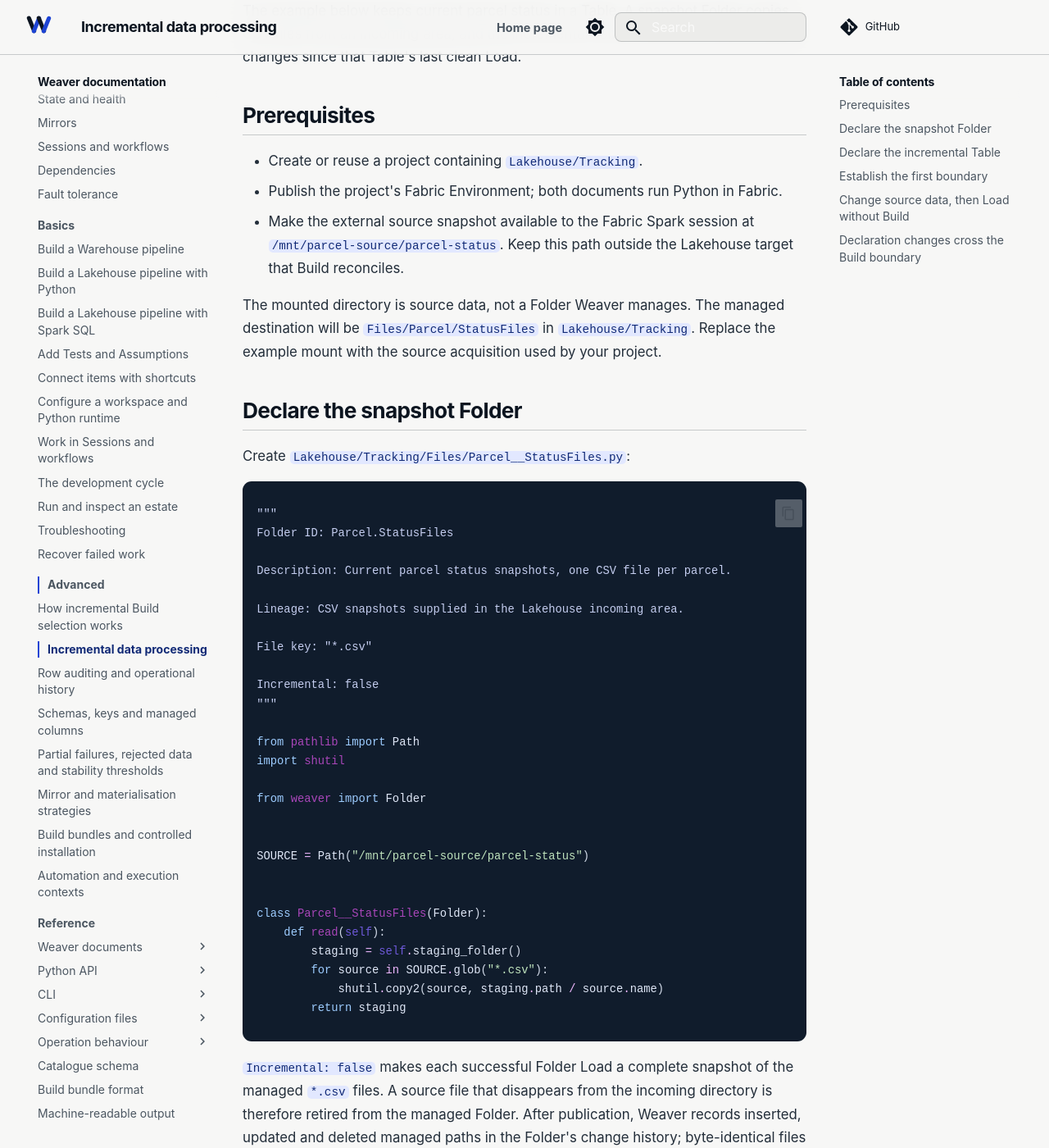
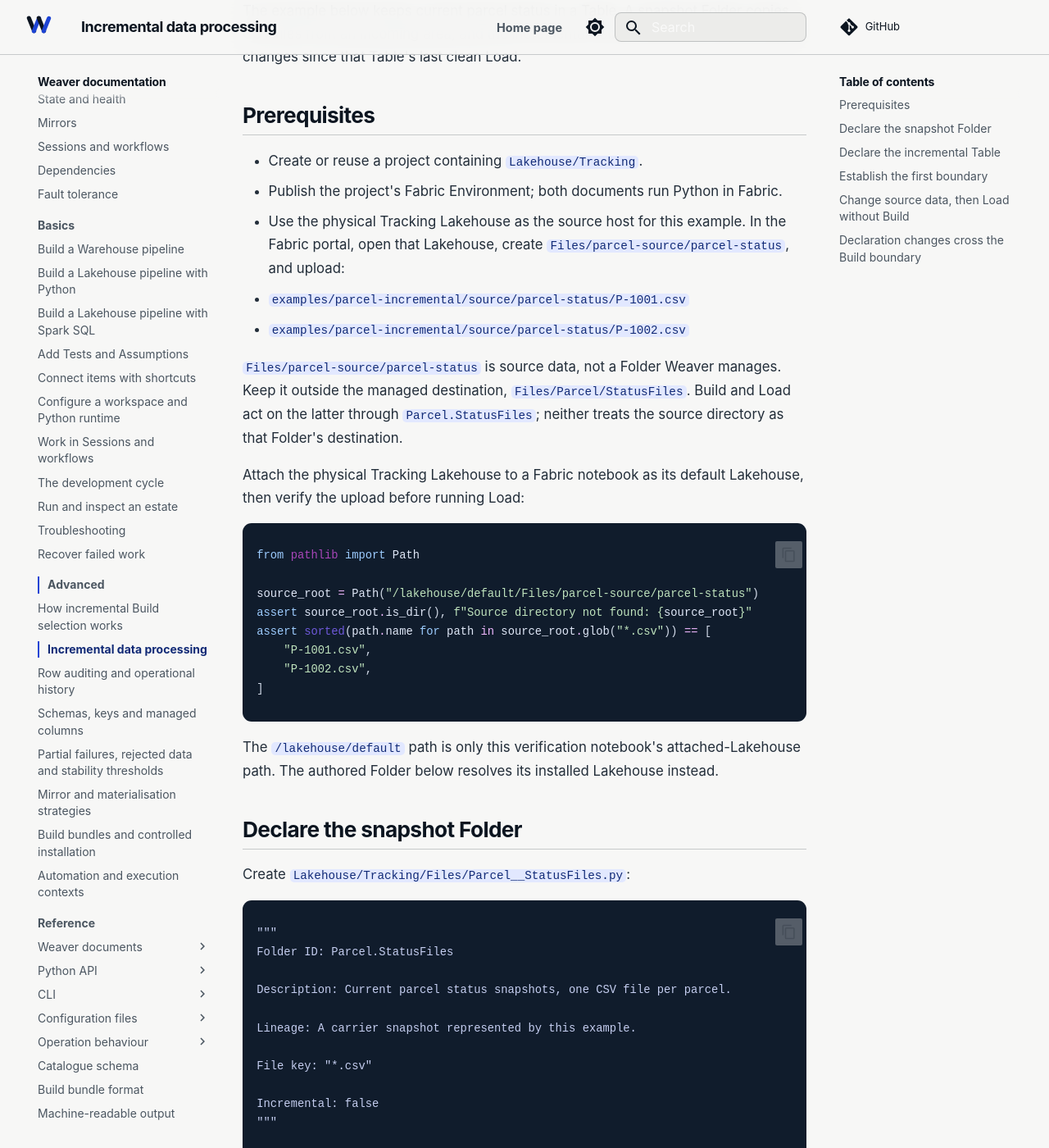
Before and after one commit to matthias-wong-dev/weaverstack-docs, an MkDocs documentation site: the page built from docs/advanced/incremental-data-processing.md, in a window 1280 px wide and 1400 px high, scrolled down 501 px. Shown: the whole window at 82% size. Built offline with MkDocs 1.6.1 and Material for MkDocs 9.7.7, drawn with Linux system fonts in a browser that asks for light colours; comment, search, counter and statistics services are not loaded; some of the changed text lies outside the part shown.

Commit message:
docs: clarify incremental and destructive workflows

````diff
--- a/docs/advanced/incremental-data-processing.md
+++ b/docs/advanced/incremental-data-processing.md
@@ -17,9 +17,26 @@
 
 - Create or reuse a project containing `Lakehouse/Tracking`.
 - Publish the project's Fabric Environment; both documents run Python in Fabric.
-- Make the external source snapshot available to the Fabric Spark session at `/mnt/parcel-source/parcel-status`. Keep this path outside the Lakehouse target that Build reconciles.
+- Use the physical Tracking Lakehouse as the source host for this example. In the Fabric portal, open that Lakehouse, create `Files/parcel-source/parcel-status`, and upload:
+  - `examples/parcel-incremental/source/parcel-status/P-1001.csv`
+  - `examples/parcel-incremental/source/parcel-status/P-1002.csv`
 
-The mounted directory is source data, not a Folder Weaver manages. The managed destination will be `Files/Parcel/StatusFiles` in `Lakehouse/Tracking`. Replace the example mount with the source acquisition used by your project.
+`Files/parcel-source/parcel-status` is source data, not a Folder Weaver manages. Keep it outside the managed destination, `Files/Parcel/StatusFiles`. Build and Load act on the latter through `Parcel.StatusFiles`; neither treats the source directory as that Folder's destination.
+
+Attach the physical Tracking Lakehouse to a Fabric notebook as its default Lakehouse, then verify the upload before running Load:
+
+```python
+from pathlib import Path
+
+source_root = Path("/lakehouse/default/Files/parcel-source/parcel-status")
+assert source_root.is_dir(), f"Source directory not found: {source_root}"
+assert sorted(path.name for path in source_root.glob("*.csv")) == [
+    "P-1001.csv",
+    "P-1002.csv",
+]
+```
+
+The `/lakehouse/default` path is only this verification notebook's attached-Lakehouse path. The authored Folder below resolves its installed Lakehouse instead.
 
 ## Declare the snapshot Folder
 
@@ -31,7 +48,7 @@
 
 Description: Current parcel status snapshots, one CSV file per parcel.
 
-Lineage: CSV snapshots supplied in the Lakehouse incoming area.
+Lineage: A carrier snapshot represented by this example.
 
 File key: "*.csv"
 
@@ -44,18 +61,23 @@
 from weaver import Folder
 
 
-SOURCE = Path("/mnt/parcel-source/parcel-status")
-
-
 class Parcel__StatusFiles(Folder):
     def read(self):
+        source_root = Path(self.lakehouse.files_root()) / "parcel-source" / "parcel-status"
+        if not source_root.is_dir():
+            raise FileNotFoundError(
+                f"Parcel status source directory not found: {source_root}"
+            )
+
         staging = self.staging_folder()
-        for source in SOURCE.glob("*.csv"):
+        for source in source_root.glob("*.csv"):
             shutil.copy2(source, staging.path / source.name)
         return staging
 ```
 
-`Incremental: false` makes each successful Folder Load a complete snapshot of the managed `*.csv` files. A source file that disappears from the incoming directory is therefore retired from the managed Folder. After publication, Weaver records inserted, updated and deleted managed paths in the Folder's change history; byte-identical files are not updates.
+The source-directory check happens before Weaver issues or populates staging. An unavailable source raises `FileNotFoundError`; an available but intentionally empty source directory remains a valid complete snapshot.
+
+`Incremental: false` makes each successful Folder Load a complete snapshot of the managed `*.csv` files. A source file that disappears from the source directory is therefore retired from the managed Folder. After publication, Weaver records inserted, updated and deleted managed paths in the Folder's change history; byte-identical files are not updates.
 
 ## Declare the incremental Table
 
@@ -117,7 +139,7 @@
 
 ## Establish the first boundary
 
-Place these two source files in `/mnt/parcel-source/parcel-status`:
+The two uploaded fixture files contain:
 
 ```csv title="P-1001.csv"
 Parcel ID,Status,Depot
@@ -129,7 +151,7 @@
 P-1002,Delivered,South
 ```
 
-Check and install the declarations once, then run the first Load:
+After the notebook verification succeeds, check and install the declarations once, then run the first Load:
 
 ```bash
 weaver check
@@ -144,16 +166,20 @@
 
 ## Change source data, then Load without Build
 
-Do not edit either Weaver document. In the incoming source directory:
+Do not edit either Weaver document. In the same Fabric notebook, replace `P-1001.csv` and delete `P-1002.csv` from the same source directory:
 
-1. replace `P-1001.csv` with:
+```python
+from pathlib import Path
 
-    ```csv
-    Parcel ID,Status,Depot
-    P-1001,Delivered,Central
-    ```
+source_root = Path("/lakehouse/default/Files/parcel-source/parcel-status")
+(source_root / "P-1001.csv").write_text(
+    "Parcel ID,Status,Depot\nP-1001,Delivered,Central\n",
+    encoding="utf-8",
+)
+(source_root / "P-1002.csv").unlink()
 
-2. delete `P-1002.csv`.
+assert [path.name for path in source_root.glob("*.csv")] == ["P-1001.csv"]
+```
 
 Run Load again against the already installed definitions:
 
````
Also changed, not shown: other parts of docs/advanced/incremental-data-processing.md (+4 -4 lines), docs/basics/development-cycle.md (+2 -8 lines), docs/basics/recover-failed-work.md (+1 -1 lines), docs/reference/cli/wipe.md (+2 -2 lines).
